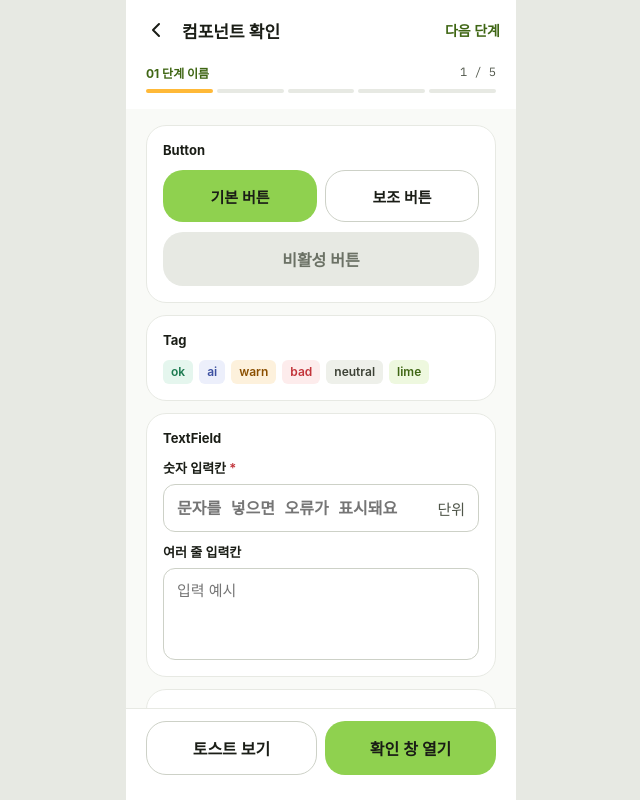
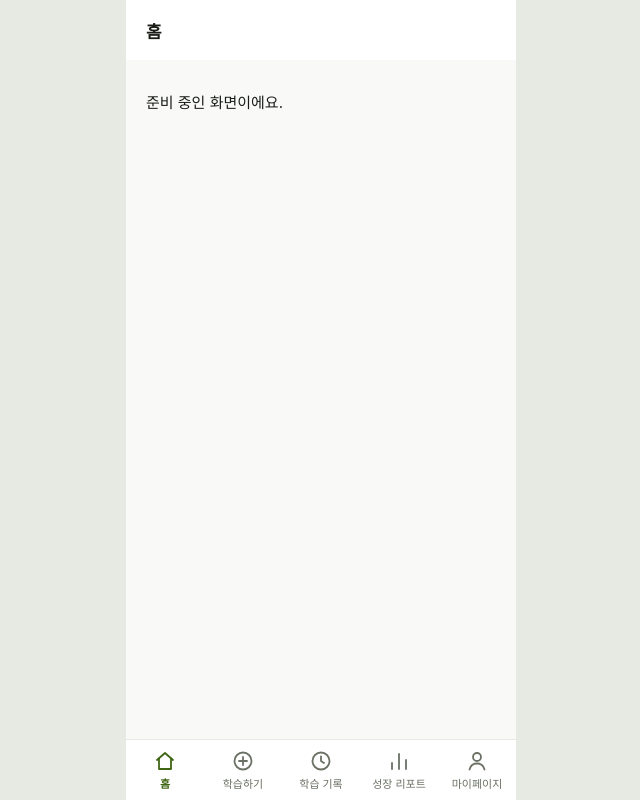
Before and after one commit to RTAman/teachmi-frontend, a React (Vite) app: page / in a window 1280 px wide. Shown: the whole page, without its empty margins (319-959 px from the left). Built offline with nearby package versions, Linux system fonts and the light colour scheme; a web font is replaced by a local one.

Commit message:
navigation 세팅

```diff
--- a/src/App.jsx
+++ b/src/App.jsx
@@ -1,12 +1,18 @@
 import { BrowserRouter, Navigate, Route, Routes } from 'react-router';
 import ComponentPreview from './pages/ComponentPreview';
+import PlaceholderPage from './pages/PlaceholderPage';
 
 // 화면 주소를 정하는 곳입니다. 새 화면을 만들면 여기에 <Route>를 추가합니다.
 export default function App() {
   return (
     <BrowserRouter>
       <Routes>
-        <Route path="/" element={<ComponentPreview />} />
+        <Route path="/" element={<PlaceholderPage title="홈" />} />
+        <Route path="/learn" element={<PlaceholderPage title="학습하기" showNav={false} />} />
+        <Route path="/records" element={<PlaceholderPage title="학습 기록" />} />
+        <Route path="/reports" element={<PlaceholderPage title="성장 리포트" />} />
+        <Route path="/my" element={<PlaceholderPage title="마이페이지" />} />
+        <Route path="/dev/components" element={<ComponentPreview />} />
         <Route path="*" element={<Navigate to="/" replace />} />
       </Routes>
     </BrowserRouter>
--- /dev/null
+++ b/src/components/BottomNav/BottomNav.jsx
@@ -0,0 +1,83 @@
+import { NavLink } from 'react-router';
+import styles from './BottomNav.module.css';
+
+// 임시 디자인입니다. Figma에 디자인이 나오면 아이콘과 스타일을 맞춥니다.
+const TABS = [
+  {
+    to: '/',
+    label: '홈',
+    icon: (
+      <>
+        <path d="M4 11l8-7 8 7" />
+        <path d="M6 9.5V20h12V9.5" />
+      </>
+    ),
+  },
+  {
+    to: '/learn',
+    label: '학습하기',
+    icon: (
+      <>
+        <circle cx="12" cy="12" r="8.5" />
+        <path d="M12 8v8M8 12h8" />
+      </>
+    ),
+  },
+  {
+    to: '/records',
+    label: '학습 기록',
+    icon: (
+      <>
+        <circle cx="12" cy="12" r="8.5" />
+        <path d="M12 7.5V12l3 2" />
+      </>
+    ),
+  },
+  {
+    to: '/reports',
+    label: '성장 리포트',
+    icon: <path d="M5 20v-6M12 20V5M19 20v-9" />,
+  },
+  {
+    to: '/my',
+    label: '마이페이지',
+    icon: (
+      <>
+        <circle cx="12" cy="8" r="4" />
+        <path d="M4.5 20.5c1-4 4-6 7.5-6s6.5 2 7.5 6" />
+      </>
+    ),
+  },
+];
+
+// 화면 하단 메뉴입니다. AppShell의 footer에 넣어 사용합니다.
+// 대화, 문제 풀이처럼 집중이 필요한 화면에는 넣지 않습니다.
+export default function BottomNav() {
+  return (
+    <nav className={styles.nav} aria-label="주요 메뉴">
+      {TABS.map((tab) => (
+        <NavLink
+          key={tab.to}
+          to={tab.to}
+          end={tab.to === '/'}
+          className={({ isActive }) => `${styles.tab} ${isActive ? styles.active : ''}`}
+        >
+          <svg
+            width="24"
+            height="24"
+            viewBox="0 0 24 24"
+            fill="none"
+            stroke="currentColor"
+            strokeWidth="1.8"
+            strokeLinecap="round"
+            strokeLinejoin="round"
+            aria-hidden="true"
+          >
+            {tab.icon}
+          </svg>
+          {tab.label}
+        </NavLink>
+      ))}
+    </nav>
+  );
+}
--- /dev/null
+++ b/src/components/BottomNav/BottomNav.module.css
@@ -0,0 +1,26 @@
+.nav {
+  display: grid;
+  grid-template-columns: repeat(5, minmax(0, 1fr));
+  padding-bottom: env(safe-area-inset-bottom, 0px);
+  border-top: 1px solid var(--line);
+  background: var(--surface);
+}
+
+.tab {
+  display: flex;
+  flex-direction: column;
+  align-items: center;
+  justify-content: center;
+  gap: 2px;
+  min-height: 60px;
+  color: var(--faint);
+  font-size: 11px;
+  font-weight: 500;
+  text-decoration: none;
+  white-space: nowrap;
+}
+
+.active {
+  color: var(--lime-700);
+  font-weight: 700;
+}
--- /dev/null
+++ b/src/pages/PlaceholderPage.jsx
@@ -0,0 +1,19 @@
+import { useNavigate } from 'react-router';
+import AppBar from '../components/AppBar/AppBar';
+import AppShell from '../components/AppShell/AppShell';
+import BottomNav from '../components/BottomNav/BottomNav';
+
+// 아직 만들지 않은 화면의 임시 페이지입니다. 실제 화면을 만들면 App.jsx에서 교체합니다.
+// showNav: 하단 메뉴 표시 여부
+export default function PlaceholderPage({ title, showNav = true }) {
+  const navigate = useNavigate();
+
+  return (
+    <AppShell
+      header={<AppBar title={title} onBack={showNav ? undefined : () => navigate(-1)} />}
+      footer={showNav ? <BottomNav /> : undefined}
+    >
+      <p>준비 중인 화면이에요.</p>
+    </AppShell>
+  );
+}
```
